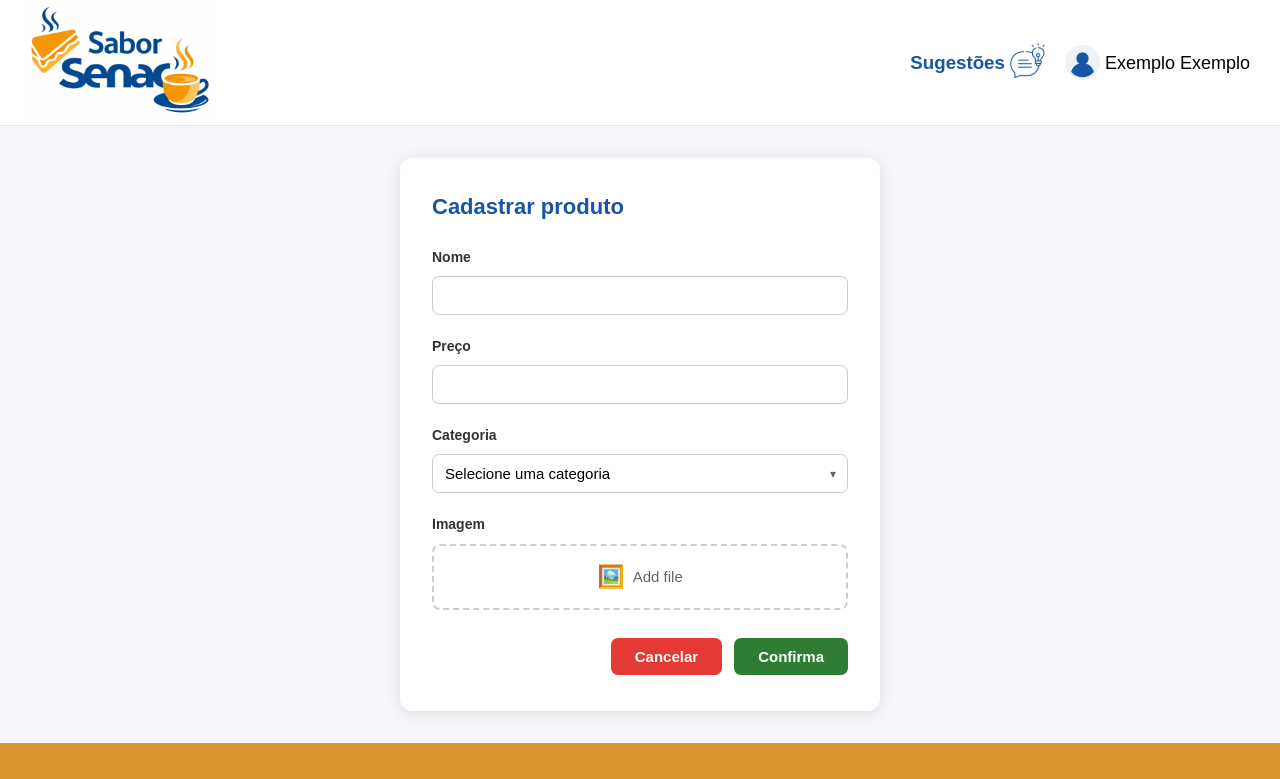
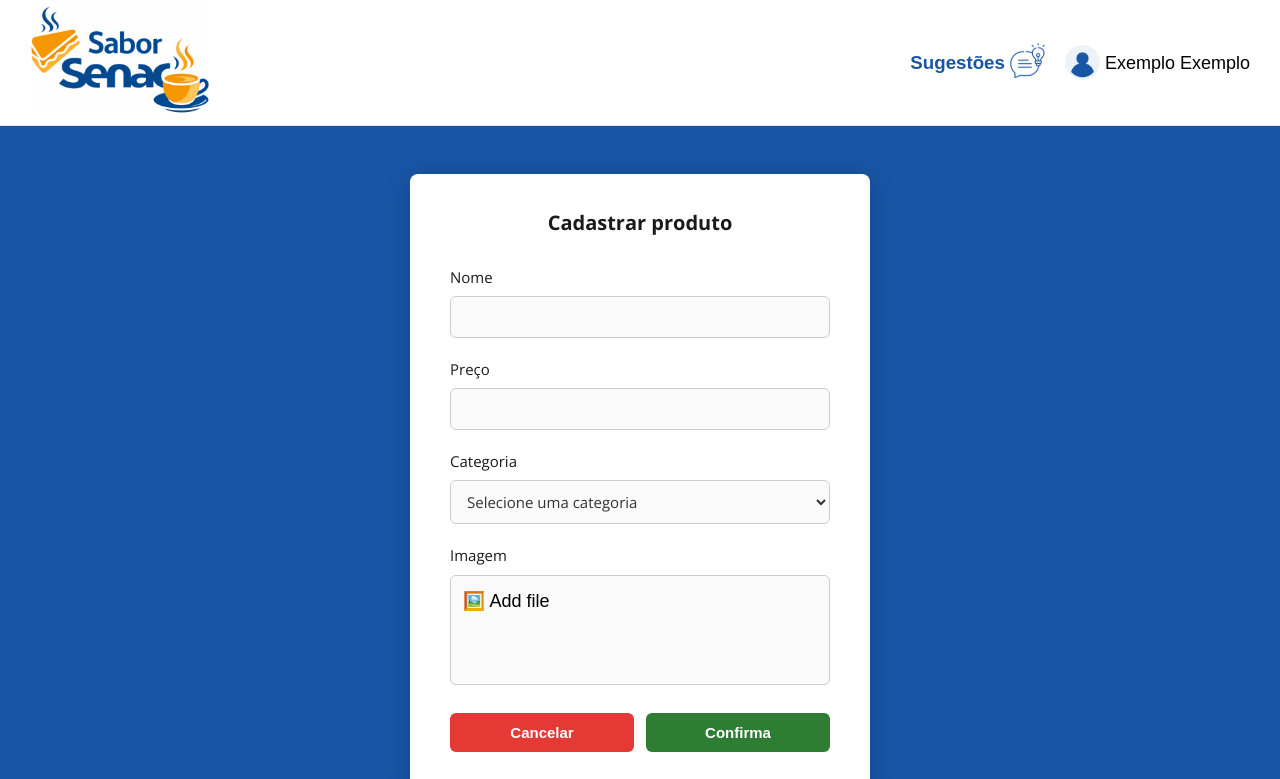
Before and after one commit to gilmariosantos1/saborSenac, a React (Vite) app in the folder Codigos/FrontEnd/: page /cadastrar-produto in a window 1280 px wide. Shown: the top 779 px of the page. Built offline with nearby package versions, Linux system fonts and the light colour scheme.

Commit message:
corrigido (CSS no lugar certo)
o CSS estava no lugar errado e foi corrigido, adaptando e colocando no lugar certo.

```diff
--- a/Codigos/FrontEnd/src/pages/CadastrarProduto.jsx
+++ b/Codigos/FrontEnd/src/pages/CadastrarProduto.jsx
@@ -3,6 +3,7 @@ import { useNavigate } from "react-router-dom";
 import Header from "../components/header";
 import Footer from "../components/footer";
 import ServiceCadastrarProduto from "../services/ServiceCadastrarProduto";
+import "../pages/CadastroProduto.css";
 
 const CATEGORIAS = [
   "Selecione uma categoria",
@@ -26,7 +27,6 @@ const CadastrarProduto = () => {
 
   const fileInputRef = useRef(null);
 
-  /* ─── Handlers ─── */
   const handleChange = (e) => {
     const { name, value } = e.target;
     setForm((prev) => ({ ...prev, [name]: value }));
@@ -54,66 +54,66 @@ const CadastrarProduto = () => {
     return newErrors;
   };
 
-  const handleConfirmar = () => {
+  const handleConfirmar = async () => {
     const errs = validate();
     if (Object.keys(errs).length > 0) {
       setErrors(errs);
       return;
     }
-    // TODO: integrar com a API do back-end
-    // await api.post('/produtos', formData);
+
+    try {
+      await ServiceCadastrarProduto({
+        nome: form.nome,
+        preco: form.preco,
+        categoria_id_categoria: form.categoria,
+        imagem: form.imagem,
+      });
+
       setSubmitted(true);
-    setTimeout(() => {
-      navigate("/");
-    }, 1800);
+      setTimeout(() => navigate("/"), 1800);
+    } catch (error) {
+      console.error("Erro ao cadastrar produto:", error);
+      setErrors({ geral: "Erro ao cadastrar produto. Tente novamente." });
+    }
   };
 
-  const handleCancelar = () => {
-    navigate("/");
-  };
-
-  /* ─── Focus border helper ─── */
-  const focusStyle = { borderColor: "#1855A5" };
+  const handleCancelar = () => navigate("/");
 
   return (
-    <div style={styles.page}>
+    <div className="page">
       <Header />
 
-      <main style={styles.main}>
-        <div style={styles.card}>
-          <h2 style={styles.title}>Cadastrar produto</h2>
+      <main>
+        <div className="card">
+          <h2 className="title">Cadastrar produto</h2>
 
           {submitted && (
-            <div style={styles.successBanner}>
+            <div className="successBanner">
               ✅ Produto cadastrado com sucesso! Redirecionando…
             </div>
           )}
 
+          {errors.geral && (
+            <div className="errorBanner">{errors.geral}</div>
+          )}
+
           {/* Nome */}
-          <div style={styles.fieldGroup}>
-            <label style={styles.label} htmlFor="nome">
-              Nome
-            </label>
+          <div className="fieldGroup">
+            <label htmlFor="nome">Nome</label>
             <input
               id="nome"
               name="nome"
               type="text"
               value={form.nome}
               onChange={handleChange}
-              style={styles.input}
-              onFocus={(e) => (e.target.style.borderColor = "#1855A5")}
-              onBlur={(e) => (e.target.style.borderColor = "#c8cdd6")}
-              placeholder=""
               autoComplete="off"
             />
-            {errors.nome && <p style={styles.errorMsg}>{errors.nome}</p>}
+            {errors.nome && <p className="errorMsg">{errors.nome}</p>}
           </div>
 
           {/* Preço */}
-          <div style={styles.fieldGroup}>
-            <label style={styles.label} htmlFor="preco">
-              Preço
-            </label>
+          <div className="fieldGroup">
+            <label htmlFor="preco">Preço</label>
             <input
               id="preco"
               name="preco"
@@ -122,28 +122,18 @@ const CadastrarProduto = () => {
               step="0.01"
               value={form.preco}
               onChange={handleChange}
-              style={styles.input}
-              onFocus={(e) => (e.target.style.borderColor = "#1855A5")}
-              onBlur={(e) => (e.target.style.borderColor = "#c8cdd6")}
-              placeholder=""
             />
-            {errors.preco && <p style={styles.errorMsg}>{errors.preco}</p>}
+            {errors.preco && <p className="errorMsg">{errors.preco}</p>}
           </div>
 
           {/* Categoria */}
-          <div style={styles.fieldGroup}>
-            <label style={styles.label} htmlFor="categoria">
-              Categoria
-            </label>
-            <div style={{ position: "relative" }}>
+          <div className="fieldGroup">
+            <label htmlFor="categoria">Categoria</label>
             <select
               id="categoria"
               name="categoria"
               value={form.categoria}
               onChange={handleChange}
-                style={styles.select}
-                onFocus={(e) => (e.target.style.borderColor = "#1855A5")}
-                onBlur={(e) => (e.target.style.borderColor = "#c8cdd6")}
             >
               {CATEGORIAS.map((cat) => (
                 <option
@@ -155,76 +145,41 @@ const CadastrarProduto = () => {
                 </option>
               ))}
             </select>
-              {/* custom chevron */}
-              <span
-                style={{
-                  position: "absolute",
-                  right: "12px",
-                  top: "50%",
-                  transform: "translateY(-50%)",
-                  pointerEvents: "none",
-                  color: "#666",
-                  fontSize: "12px",
-                }}
-              >
-                ▾
-              </span>
-            </div>
-            {errors.categoria && (
-              <p style={styles.errorMsg}>{errors.categoria}</p>
-            )}
+            {errors.categoria && <p className="errorMsg">{errors.categoria}</p>}
           </div>
 
           {/* Imagem */}
-          <div style={styles.fieldGroup}>
-            <label style={styles.label}>Imagem</label>
-            <div
-              style={styles.uploadBox}
-              onClick={() => fileInputRef.current.click()}
-            >
-              <div style={styles.uploadTrigger}>
-                <span style={styles.uploadIcon}>🖼️</span>
-                <span>Add file</span>
-              </div>
+          <div className="fieldGroup">
+            <label>Imagem</label>
+            <div className="uploadBox" onClick={() => fileInputRef.current.click()}>
+              <span>🖼️ Add file</span>
+              {preview && (
+                <img
+                  src={preview}
+                  alt="preview"
+                  style={{ maxWidth: "100%", maxHeight: "120px", borderRadius: "6px" }}
+                />
+              )}
               {form.imagem && (
-                <>
-                  {preview && (
-                    <img src={preview} alt="preview" style={styles.previewImg} />
-                  )}
-                  <span style={styles.fileName}>{form.imagem.name}</span>
-                </>
+                <span style={{ fontSize: "12px", color: "#888" }}>{form.imagem.name}</span>
               )}
             </div>
             <input
               ref={fileInputRef}
               type="file"
               accept="image/*"
-              style={styles.hiddenInput}
+              style={{ display: "none" }}
               onChange={handleFileChange}
             />
-            {errors.imagem && <p style={styles.errorMsg}>{errors.imagem}</p>}
+            {errors.imagem && <p className="errorMsg">{errors.imagem}</p>}
           </div>
 
           {/* Botões */}
-          <div style={styles.actions}>
-            <button
-              style={styles.btnCancelar}
-              onClick={handleCancelar}
-              onMouseOver={(e) => (e.target.style.background = "#c62828")}
-              onMouseOut={(e) => (e.target.style.background = "#e53935")}
-              onMouseDown={(e) => (e.target.style.transform = "scale(0.97)")}
-              onMouseUp={(e) => (e.target.style.transform = "scale(1)")}
-            >
+          <div style={{ display: "flex", gap: "12px", marginTop: "28px" }}>
+            <button className="btnCancelar" onClick={handleCancelar}>
               Cancelar
             </button>
-            <button
-              style={styles.btnConfirma}
-              onClick={handleConfirmar}
-              onMouseOver={(e) => (e.target.style.background = "#1b5e20")}
-              onMouseOut={(e) => (e.target.style.background = "#2e7d32")}
-              onMouseDown={(e) => (e.target.style.transform = "scale(0.97)")}
-              onMouseUp={(e) => (e.target.style.transform = "scale(1)")}
-            >
+            <button className="btnConfirma" onClick={handleConfirmar}>
               Confirma
             </button>
           </div>
@@ -236,26 +191,4 @@ const CadastrarProduto = () => {
   );
 };
 
-const styles = {
-  page: { display: "flex", flexDirection: "column", minHeight: "100vh" },
-  main: { flex: 1, display: "flex", justifyContent: "center", alignItems: "center", padding: "32px 16px", background: "#f4f6f9" },
-  card: { background: "#fff", borderRadius: "12px", padding: "36px 32px", width: "100%", maxWidth: "480px", boxShadow: "0 2px 16px rgba(0,0,0,0.10)" },
-  title: { fontSize: "22px", fontWeight: 700, marginBottom: "24px", color: "#1855A5" },
-  fieldGroup: { marginBottom: "18px" },
-  label: { display: "block", fontWeight: 600, marginBottom: "6px", color: "#333", fontSize: "14px" },
-  input: { width: "100%", padding: "10px 12px", borderRadius: "7px", border: "1.5px solid #c8cdd6", fontSize: "15px", outline: "none", boxSizing: "border-box", transition: "border-color 0.2s" },
-  select: { width: "100%", padding: "10px 12px", borderRadius: "7px", border: "1.5px solid #c8cdd6", fontSize: "15px", outline: "none", appearance: "none", background: "#fff", boxSizing: "border-box" },
-  uploadBox: { border: "2px dashed #c8cdd6", borderRadius: "8px", padding: "18px", cursor: "pointer", textAlign: "center", color: "#666", transition: "border-color 0.2s" },
-  uploadTrigger: { display: "flex", alignItems: "center", justifyContent: "center", gap: "8px", fontSize: "15px" },
-  uploadIcon: { fontSize: "22px" },
-  previewImg: { maxWidth: "100%", maxHeight: "160px", borderRadius: "6px", marginTop: "10px" },
-  fileName: { display: "block", fontSize: "12px", color: "#888", marginTop: "6px" },
-  hiddenInput: { display: "none" },
-  errorMsg: { color: "#e53935", fontSize: "12px", marginTop: "4px" },
-  successBanner: { background: "#e8f5e9", color: "#2e7d32", borderRadius: "7px", padding: "12px 16px", marginBottom: "18px", fontWeight: 600 },
-  actions: { display: "flex", gap: "12px", marginTop: "28px", justifyContent: "flex-end" },
-  btnCancelar: { padding: "10px 24px", borderRadius: "7px", border: "none", background: "#e53935", color: "#fff", fontWeight: 700, fontSize: "15px", cursor: "pointer", transition: "background 0.2s" },
-  btnConfirma: { padding: "10px 24px", borderRadius: "7px", border: "none", background: "#2e7d32", color: "#fff", fontWeight: 700, fontSize: "15px", cursor: "pointer", transition: "background 0.2s" },
-};
-
 export default CadastrarProduto;
--- a/Codigos/FrontEnd/src/pages/CadastroProduto.css
+++ b/Codigos/FrontEnd/src/pages/CadastroProduto.css
@@ -58,6 +58,10 @@ input, select {
   background-color: #fafafa;
 }
 
+input:focus, select:focus {
+  border-color: #1855a5;
+}
+
 .uploadBox {
   width: 100%;
   box-sizing: border-box;
@@ -75,6 +79,10 @@ input, select {
   gap: 8px;
 }
 
+.uploadBox:hover {
+  border-color: #1855a5;
+}
+
 .btnCancelar {
   flex: 1;
   padding: 11px 0;
@@ -85,6 +93,11 @@ input, select {
   font-size: 15px;
   font-weight: 600;
   cursor: pointer;
+  transition: background-color 0.2s;
+}
+
+.btnCancelar:hover {
+  background-color: #c62828;
 }
 
 .btnConfirma {
@@ -97,4 +110,36 @@ input, select {
   font-size: 15px;
   font-weight: 600;
   cursor: pointer;
+  transition: background-color 0.2s;
 }
+
+.btnConfirma:hover {
+  background-color: #1b5e20;
+}
+
+.errorMsg {
+  color: #e53935;
+  font-size: 12px;
+  margin-top: 4px;
+  margin-bottom: 0;
+}
+
+.errorBanner {
+  background: #ffebee;
+  color: #c62828;
+  border-radius: 6px;
+  padding: 12px 16px;
+  margin-bottom: 18px;
+  font-weight: 600;
+  font-size: 14px;
+}
+
+.successBanner {
+  background: #e8f5e9;
+  color: #2e7d32;
+  border-radius: 6px;
+  padding: 12px 16px;
+  margin-bottom: 18px;
+  font-weight: 600;
+  font-size: 14px;
+}
```
Lines whose indentation alone changed are shown as unchanged.
